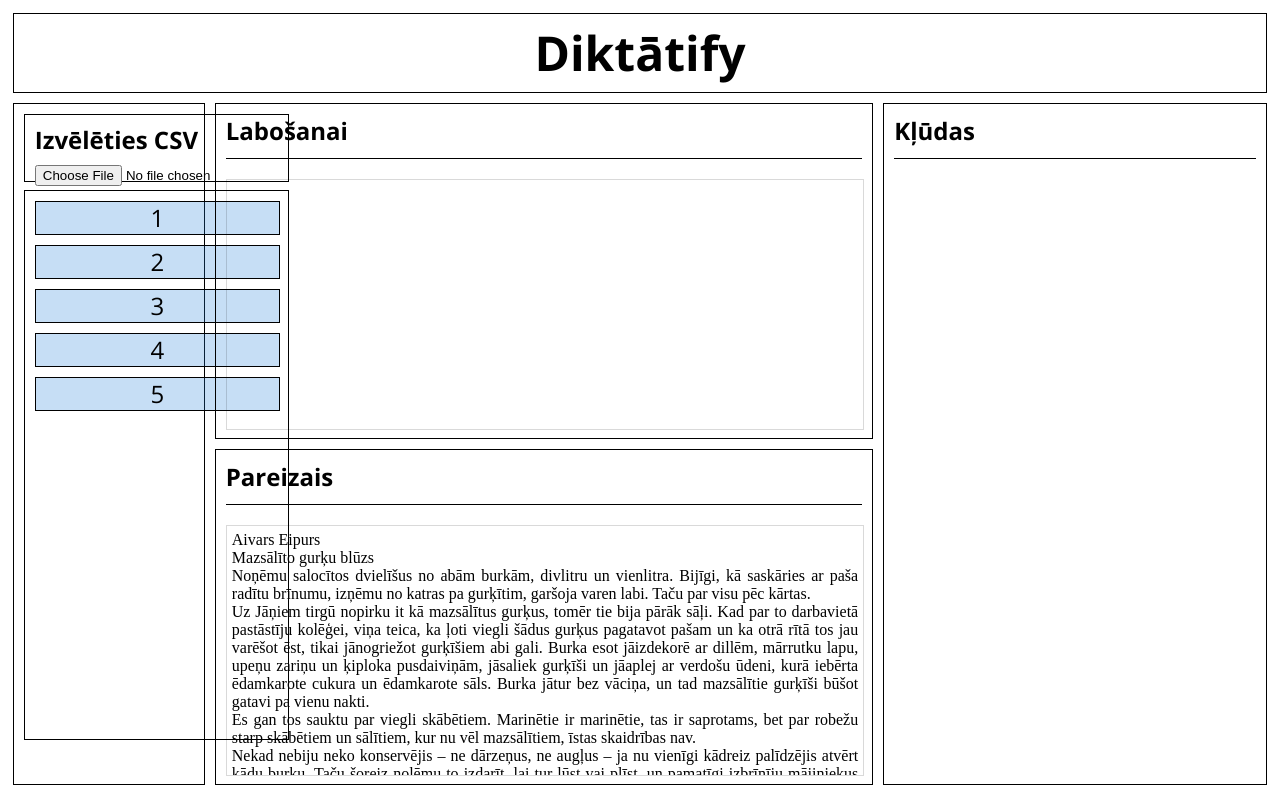
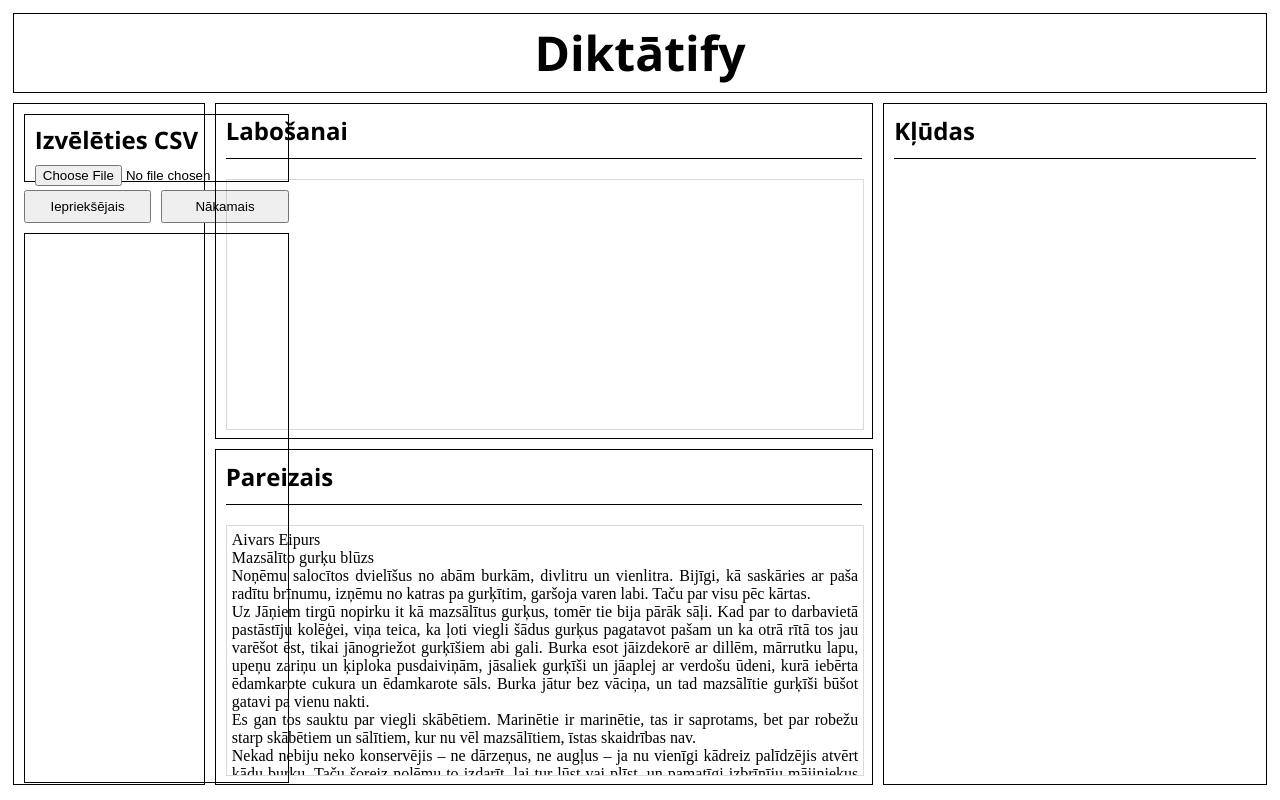
Before and after one commit to R1GProg/LV-Diktats, a Svelte app: page / in a window 1280 px wide. Built offline with nearby package versions, Linux system fonts and the light colour scheme.

Commit message:
Added text loading from CSV

```diff
--- a/src/App.svelte
+++ b/src/App.svelte
@@ -7,10 +7,12 @@
 
 	let correctText = "";
 	let checkText = "";
+	let checkID = "";
 
 	function onSelect(e: CustomEvent) {
 		const entry = e.detail.entry as EssayEntry;
 		checkText = entry.text;
+		checkID = entry.id;
 	}
 
 	async function loadCorrectText() {
@@ -33,7 +35,7 @@
 	</div>
 
 	<div class="essay essay1">
-		<h2>Labošanai</h2>
+		<h2>Labošanai {#if checkID}- ID {checkID}{/if}</h2>
 		<EssayBox text={checkText}/>
 	</div>
 
--- a/src/components/EssaySelector.svelte
+++ b/src/components/EssaySelector.svelte
@@ -1,23 +1,39 @@
 <script lang="ts">
-	import { onMount, createEventDispatcher } from "svelte";
+	import { createEventDispatcher } from "svelte";
 	import { parseCSV } from "../ts/csv";
+	import { processString } from "../ts/normalization";
 	import type { EssayEntry } from "../types";
 
 	const dispatch = createEventDispatcher();
 
 	let files: FileList;
-	let entries: Record<string, EssayEntry> = {
-		"1": {id: "1", text: "Hello world1!"},
-		"2": {id: "2", text: "Hello world2!"},
-		"3": {id: "3", text: "Hello world3!"},
-		"4": {id: "4", text: "Hello world4!"},
-		"5": {id: "5", text: "Hello world5!"},
-	};
+	let entries: Record<string, EssayEntry> = {};
+	let activeID = "";
 
-	$: if (files) parseCSV(files[0]);
+	$: if (files) parseCSV(files[0], (result) => {
+		const id = result.data.id as string;
+
+		if (!id) return;
+
+		entries[id] = {
+			id,
+			text: processString(result.data.message),
+		};
+	});
 
 	function onSelect(id: string) {
+		activeID = id;
 		dispatch("select", { entry: entries[id] })
+	}
+
+	export function changeSelectionBy(delta: number) {
+		const keys = Object.keys(entries);
+		const activeIndex = keys.findIndex((v) => v === activeID);
+		const nextIndex = keys[activeIndex + delta];
+
+		if (entries[nextIndex]) {
+			onSelect(entries[nextIndex].id);
+		}
 	}
 </script>
 
@@ -27,9 +43,19 @@
 		<input type="file" bind:files={files}>
 	</div>
 
+	<div class="nav">
+		<button on:click={() => {changeSelectionBy(-1)}}>Iepriekšējais</button>
+		<button on:click={() => {changeSelectionBy(1)}}>Nākamais</button>
+	</div>
+
 	<div class="entryContainer">
 		{#each Object.values(entries) as entry}
-		<div class="entry" data-id={entry.id} on:click={() => { onSelect(entry.id); }}>
+		<div
+			class="entry"
+			class:active={activeID === entry.id}
+			data-id={entry.id}
+			on:click={() => { onSelect(entry.id); }}
+		>
 			<span class="entry-title">{entry.id}</span>
 		</div>
 		{/each}
@@ -39,8 +65,8 @@
 <style lang="scss">
 	.container {
 		display: grid;
-		grid-template-areas: "select" "entries";
-		grid-template-rows: 10% 80%;
+		grid-template-areas: "select" "nav" "entries";
+		grid-template-rows: 10% 5% 80%;
 		row-gap: 10px;
 		padding: 10px;
 		height: calc(100% - 20px);
@@ -55,6 +81,18 @@
 
 	.fileselect h2 {
 		margin: 0.35em 0;
+	}
+
+	.nav {
+		grid-area: nav;
+
+		display: grid;
+		grid-template-columns: 1fr 1fr;
+		column-gap: 10px;
+
+		button {
+			width: 100%;
+		}
 	}
 
 	.entryContainer {
@@ -88,5 +126,9 @@
 		&:hover {
 			filter: brightness(50%);
 		}
+
+		&.active {
+			background-color: rgba(30, 175, 30, 0.25);
+		}
 	}
 </style>
--- a/src/ts/csv.ts
+++ b/src/ts/csv.ts
@@ -1,11 +1,10 @@
 import Papa from "papaparse";
 
-export function parseCSV(file: File) {
+export function parseCSV(file: File, cb: (entry: any) => void) {
 	// @ts-ignore
 	Papa.parse(file, {
 		worker: true,
-		step: (result) => {
-			console.log(result);
-		}
+		step: cb,
+		header: true
 	})
 }
```
